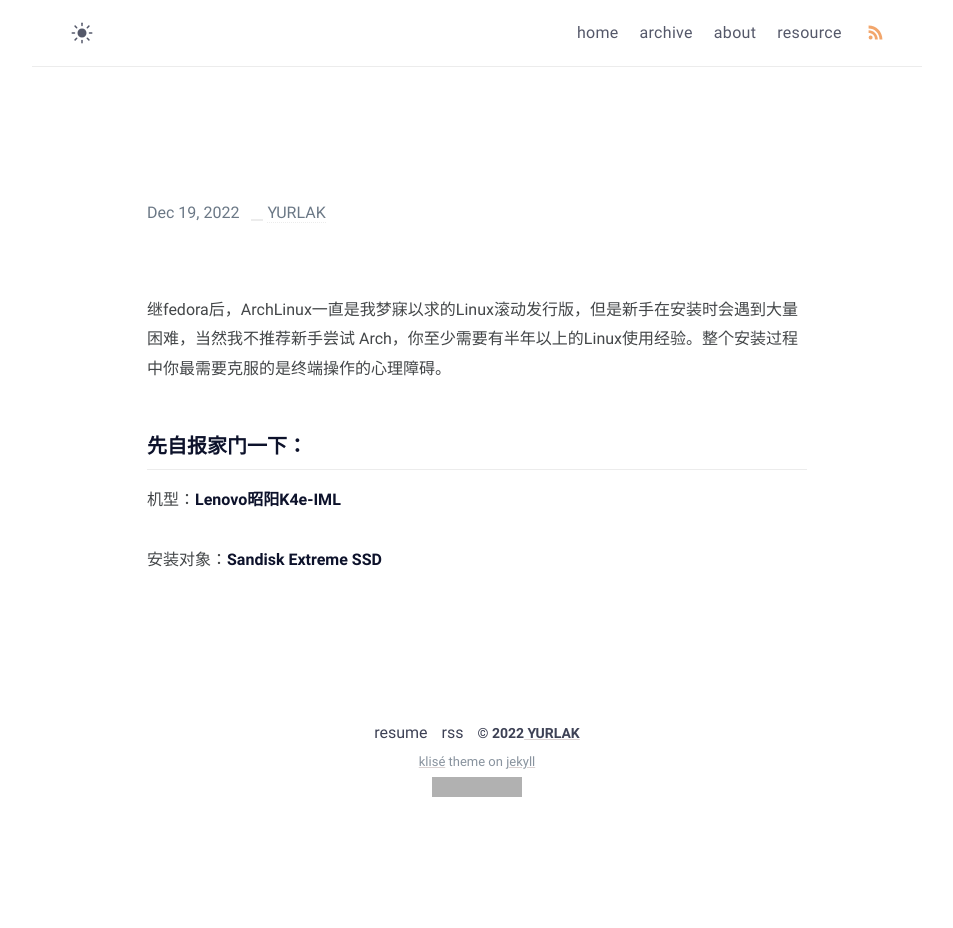
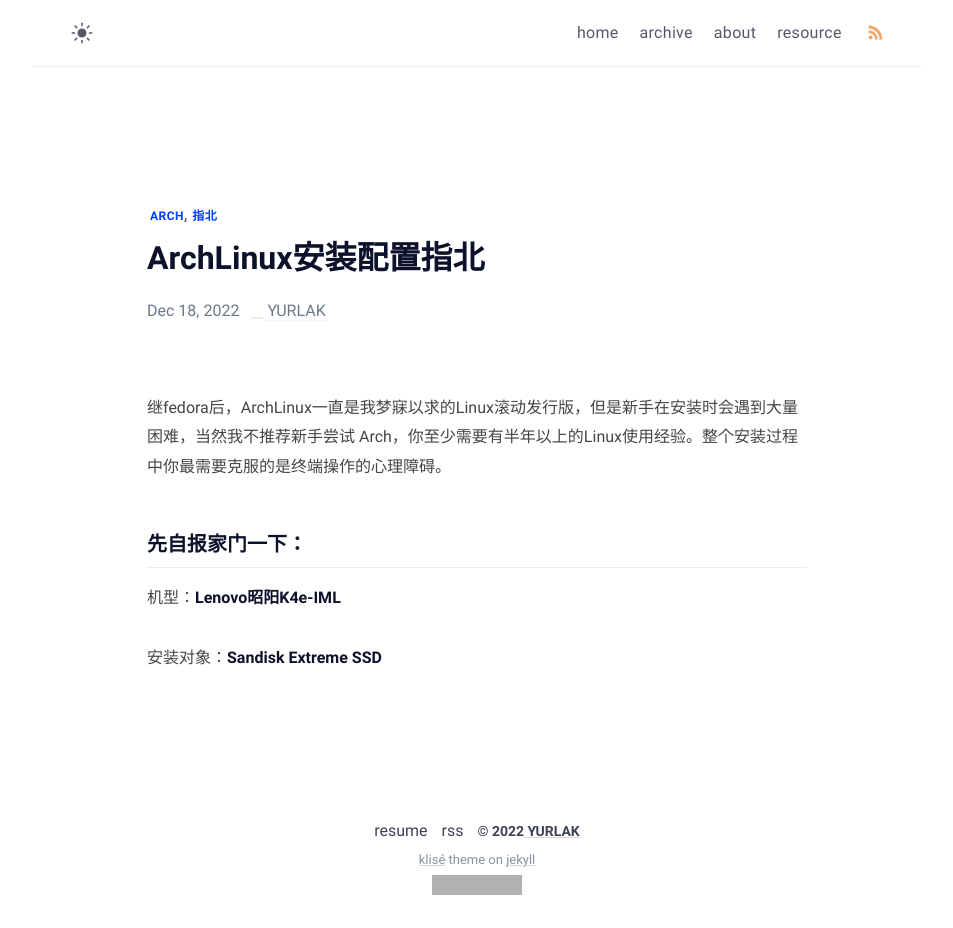
Before and after one commit to YURLAK/YURLAK.github.io, a Jekyll site: the page built from _posts/2022-12-18-ArchLinux安装配置指北.md, in a window 1280 px wide. Shown: the whole page, without its empty margins (163-1116 px from the left). Built offline with Jekyll 4.4.1, drawn with Linux system fonts in a browser that asks for light colours; comment, search, counter and statistics services are not loaded; before the commit the page ends 900 px from its top, so only the background shows below that; grey boxes are pictures that could not be loaded.

Commit message:
Update 2022-12-18-ArchLinux安装配置指北.md

```diff
--- a/_posts/2022-12-18-ArchLinux安装配置指北.md
+++ b/_posts/2022-12-18-ArchLinux安装配置指北.md
@@ -1,8 +1,9 @@
 ---
-title:ArchLinux安装配置指北
-date:2022-12-18
-tags: [arch, ]
-auther: yurlak
+layout: post
+title: "ArchLinux安装配置指北"
+date: 2022-12-18
+categories: Linux
+tags: [Arch,指北]
 ---
 继fedora后，ArchLinux一直是我梦寐以求的Linux滚动发行版，但是新手在安装时会遇到大量困难，当然我不推荐新手尝试
 Arch，你至少需要有半年以上的Linux使用经验。整个安装过程中你最需要克服的是终端操作的心理障碍。
```
